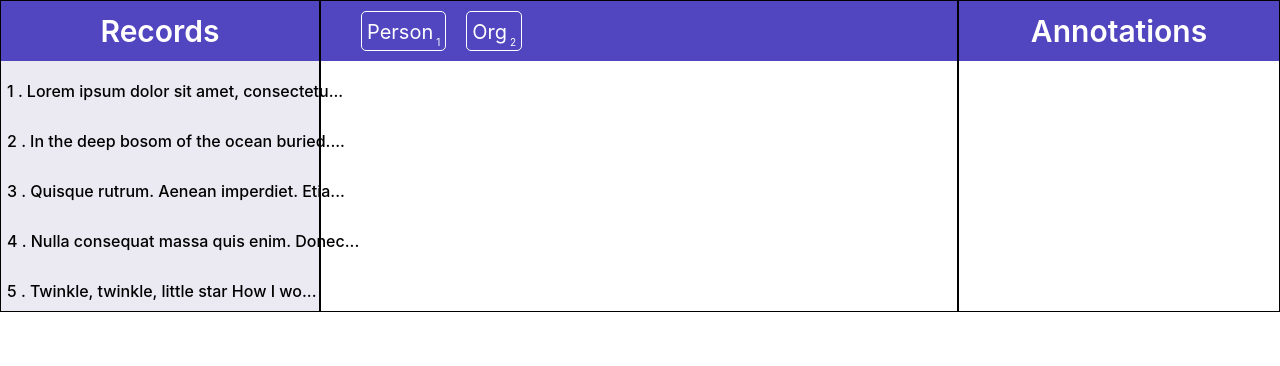
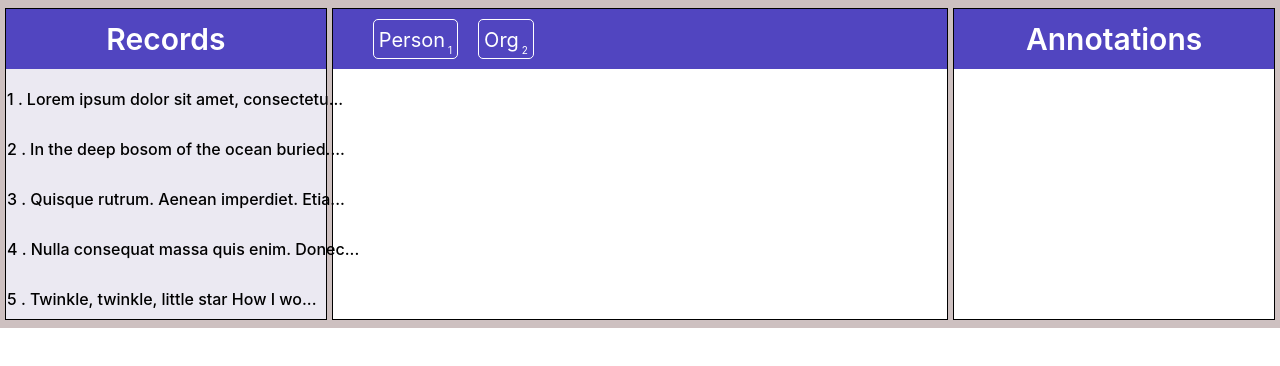
Before and after one commit to EightCubed/Text-Highliter-Assignment, a React (Create React App) app: page / in a window 1280 px wide. Shown: the top 366 px of the page. Built offline with nearby package versions, Linux system fonts and the light colour scheme.

Commit message:
Added css changes

```diff
--- a/package.json
+++ b/package.json
@@ -14,7 +14,7 @@
     "web-vitals": "^2.1.4"
   },
   "scripts": {
-    "start": "react-scripts start",
+    "start": "PORT=8080 react-scripts start",
     "build": "react-scripts build",
     "test": "react-scripts test",
     "eject": "react-scripts eject"
--- a/src/App.css
+++ b/src/App.css
@@ -1,6 +1,8 @@
 .App {
   width: 100%;
+  background-color: rgb(205, 192, 192);
+  padding: 8px 0px 8px 0px;
   display: flex;
-  justify-content: space-between;
+  justify-content: space-evenly;
   text-align: center;
 }
--- a/src/Components/annotationlist.css
+++ b/src/Components/annotationlist.css
@@ -1,6 +1,7 @@
 .annotationlist{
-    width: 50%;
+    width: 48%;
     border: 1px solid black;
+    background-color: white;
 }
 
 .title2{
--- a/src/Components/annotationwindow.css
+++ b/src/Components/annotationwindow.css
@@ -1,6 +1,7 @@
 .annotationwindow{
     width: 25%;
     border: 1px solid black;
+    background-color: white;
 }
 
 .annotationWindow{
```
